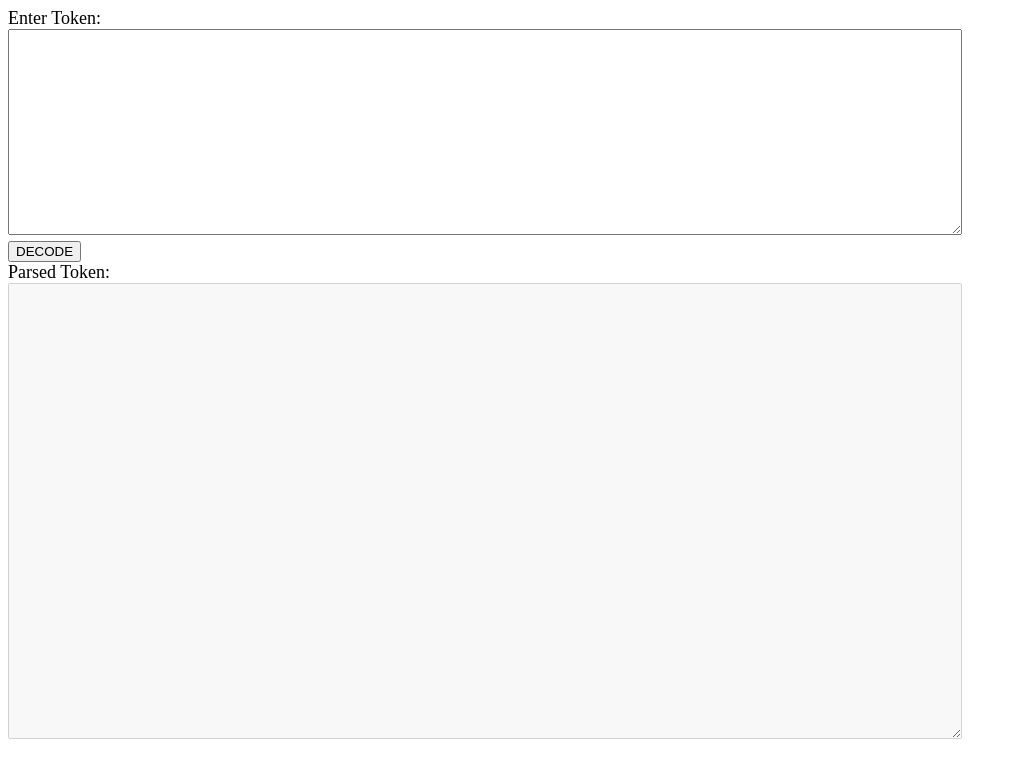
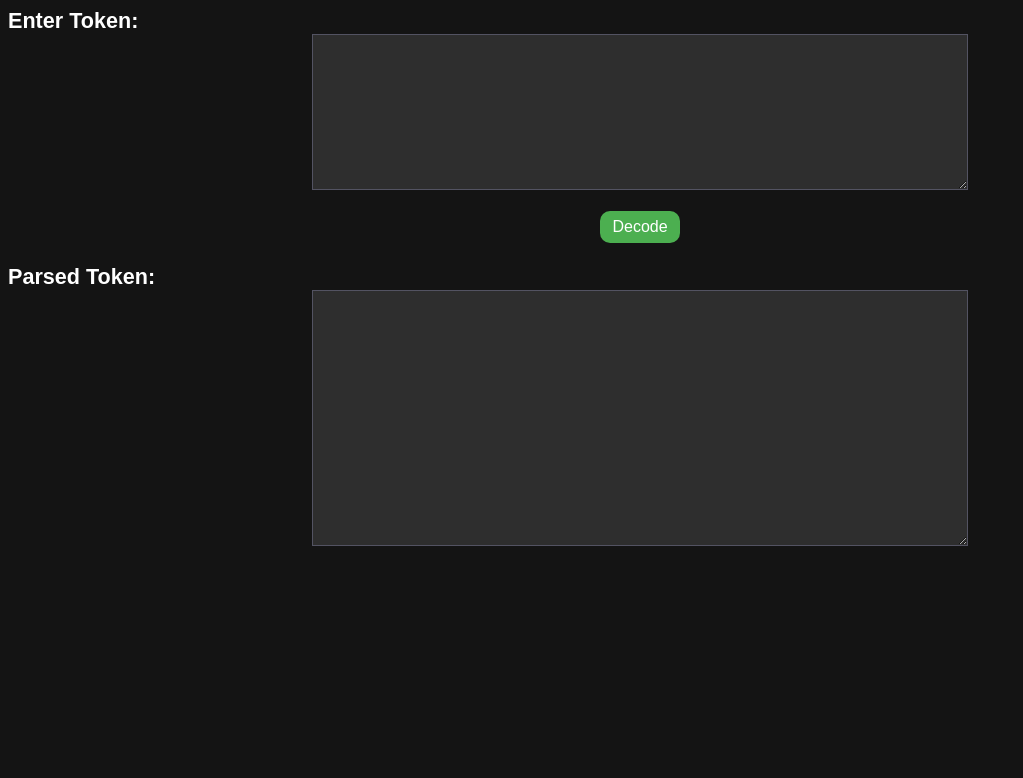
Before and after one commit to cccs-cat001/jwt-parser-site, a plain HTML site: page index.html in a window 1280 px wide. Shown: the whole page, without its empty margins (0-1023 px from the left). Drawn offline with Linux system fonts and the light colour scheme.

Commit message:
it's now prettier by 1000%

```diff
--- a/index.html
+++ b/index.html
@@ -1,5 +1,8 @@
 <!DOCTYPE html>
 <html>
+    <head>
+        <link rel="stylesheet" href="styles.css">
+    </head>
     <script>
         function parseJwt () {
             var token = document.getElementById("token").value;
@@ -19,28 +22,21 @@
         };
     </script>
     <body>
-        <div>
-            <label for="token">Enter Token:</label><br>
+        <label for="token">Enter Token:</label><br>
+        <div class="centered">
             <textarea onchange="parseJwt" id="token" name="token"></textarea><br>
-            <button id="decode">DECODE</button>
-            <br>
-            <label for="parsed">Parsed Token:</label><br>
+        </div>
+        <br>
+        <div class="centered">
+            <button class="button" id="decode">Decode</button>
+        </div>
+        <br>
+        <label for="parsed">Parsed Token:</label><br>
+        <div class="centered">
             <textarea disabled id="parsed" cols=50 rows=25 name="parsed"></textarea>
         </div>
     </body>
-    <style>
-        html {
-            font-size: large;
-        }
-        textarea {
-            width: 75%;
-            height: 200px;
-            font-size: large;
-        }
-        #parsed {
-            height: auto;
-        }
-    </style>
+
     <script>
         document.getElementById("decode").addEventListener("click", parseJwt);
     </script>
--- /dev/null
+++ b/styles.css
@@ -0,0 +1,42 @@
+.button {
+    background-color: #4CAF50; /* Green */
+    border: none;
+    color: white;
+    padding: 7px 12px;
+    text-align: center;
+    text-decoration: none;
+    display: inline-block;
+    font-size: 16px;
+    border-radius: 10px;
+}
+.button:hover {
+    background-color: #535362;
+    cursor: pointer;
+  }
+html {
+    background-color: rgb(20, 20, 20);
+    font-family: Arial, sans-serif;
+    font-size: large;
+}
+label{
+    color: white;
+    font-weight: 600;
+    font-size: larger
+}
+textarea {
+    background-color:rgb(46, 46, 46);
+    width: 650px;
+    color:white;
+    height: 150px;
+    font-size: large;
+    border-color: #535362;
+}
+.centered {
+    align-items: center;
+    justify-content: center;
+    display: flex;
+}
+#parsed {
+    height: 250px;
+    width: 650px;
+}
```
